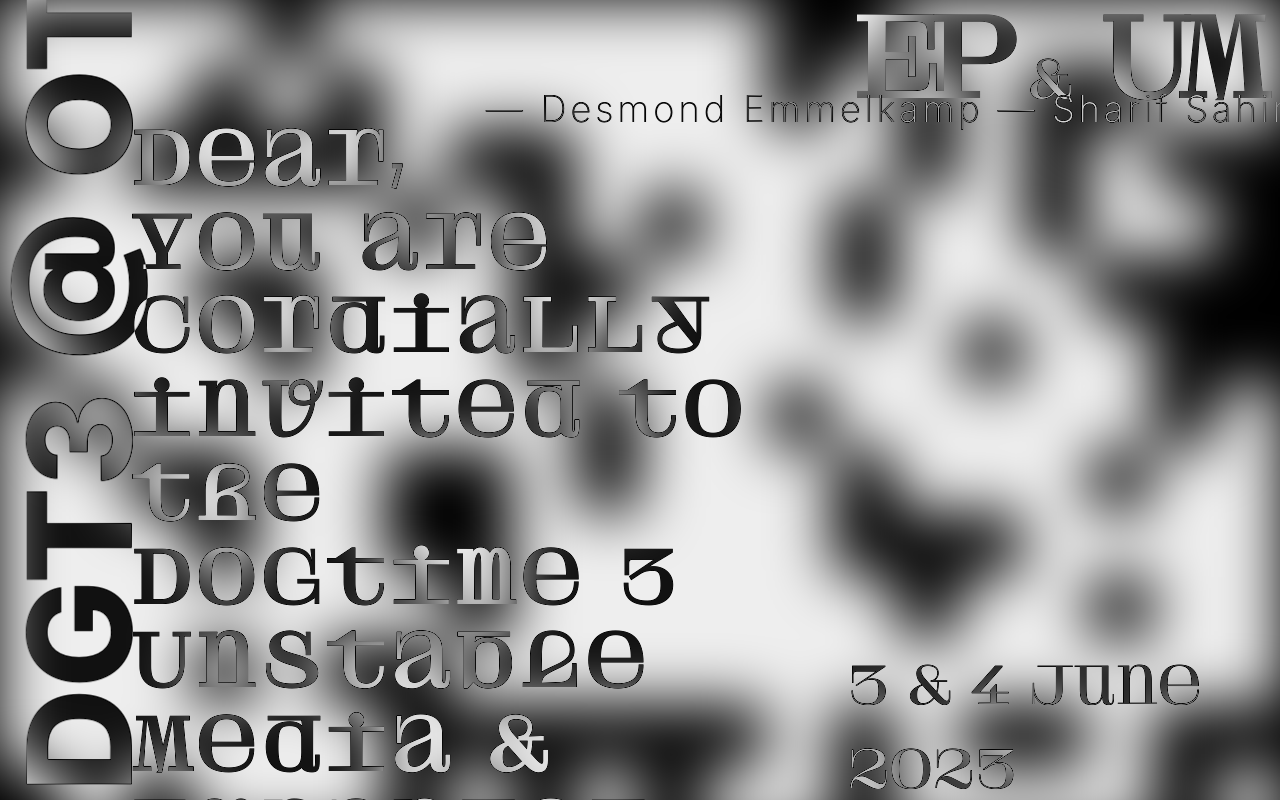
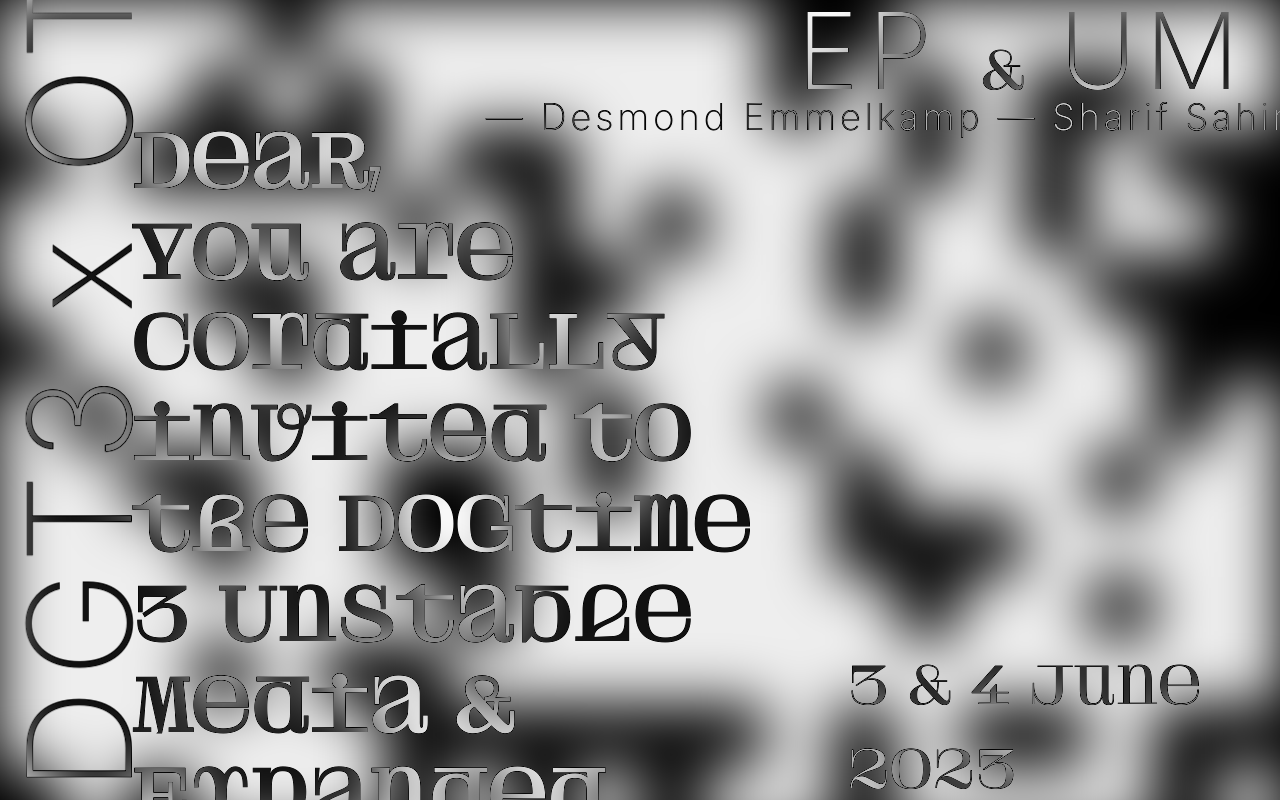
Before and after one commit to noracato/DGT3-OT301, a plain HTML site: page index.html in a window 1280 px wide. Shown: the top 800 px of the page. Drawn offline with nearby package versions, Linux system fonts and the light colour scheme.

Commit message:
Change fonts to be lighter

```diff
--- a/index.html
+++ b/index.html
@@ -9,13 +9,13 @@
   <body>
     <div class="container"></div>
     <p class="text turned">
-      DGT3 @ OT301
+      DGT3 x OT301
     </p>
     <p class="text invite">
-      Dear,<br/>
+      DeaR,<br/>
       You are cordiaLLy invited to
       the DOGtime 3 Unstable Media &
-      Expanded Painting exhibition at
+      Expanded Painting exHibition at
       OT301
     </p>
     <p class="text date">
--- a/main.css
+++ b/main.css
@@ -56,7 +56,7 @@ body {
 .text span.adres {
     font-family: -apple-system, BlinkMacSystemFont, "Segoe UI", Roboto, Helvetica, Arial, sans-serif, "Apple Color Emoji", "Segoe UI Emoji", "Segoe UI Symbol";
     font-size: 3.1rem;
-    font-weight: 800;
+    font-weight: 200;
     line-height: 1.16;
     display: block;
     margin-top: 2rem;
@@ -67,8 +67,8 @@ body {
     right: 2rem;
     top: -2rem;
     left: auto;
-    font-family: 'font-3';
-    letter-spacing: -.21em;
+    font-weight: 200;
+    letter-spacing: 0.08em;
 }
 
 .text.turned {
@@ -78,6 +78,8 @@ body {
     text-align: center;
     font-size: 9rem;
     bottom: -1rem;
+    font-weight: 200;
+    letter-spacing: 0.08em;
     transform-origin: bottom left;
     top: unset;
     white-space: nowrap;
@@ -94,11 +96,12 @@ body {
     font-size: 4.36rem;
     width: 50vw;
     top: 11vh;
-    line-height: 1.2;
+    line-height: 1.3;
+    letter-spacing: -0.08em;
 }
 
 .text.names {
-    top: 4rem;
+    top: 4.5rem;
     right: 2rem;
     left: auto;
     white-space: nowrap;
@@ -114,8 +117,10 @@ body {
 
 .text.gerrit {
     top: 125vh;
-    font-family: 'font-3';
     line-height: 0.9;
+    font-weight: 200;
+    letter-spacing: 0.08em;
+    font-size: 7rem;
 }
 
 .text.program {
```
